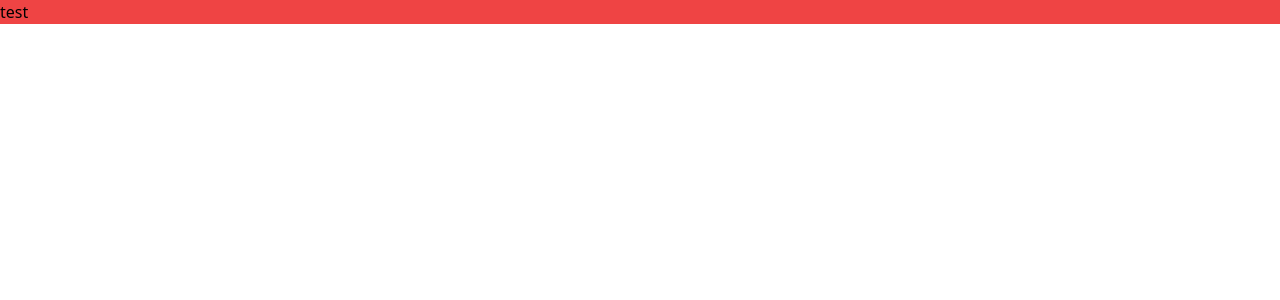
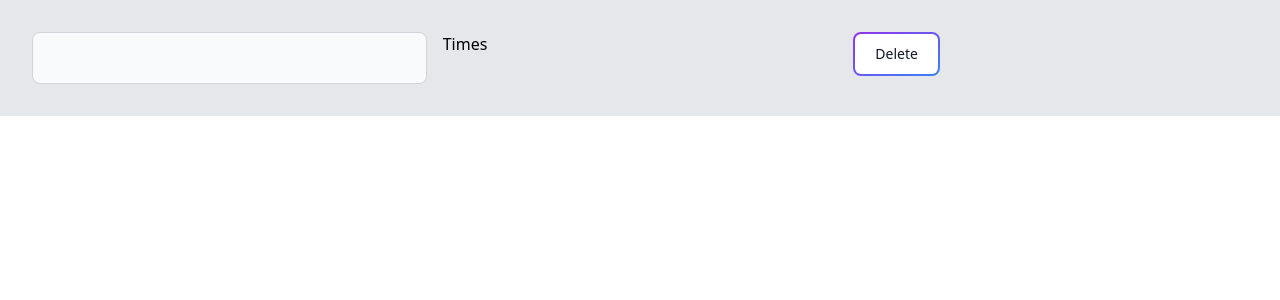
Before and after one commit to elegy00/timr, a React (Vite) app: page / in a window 1280 px wide. Shown: the top 300 px of the page. Built offline with nearby package versions, Linux system fonts and the light colour scheme.

Commit message:
add basic things

```diff
--- a/package.json
+++ b/package.json
@@ -10,7 +10,9 @@
     "preview": "vite preview"
   },
   "dependencies": {
+    "classnames": "^2.3.2",
     "react": "^18.2.0",
+    "react-aria": "^3.29.1",
     "react-dom": "^18.2.0"
   },
   "devDependencies": {
--- a/src/App.tsx
+++ b/src/App.tsx
@@ -1,3 +1,6 @@
+import { Button } from "./components/atoms/Button/Button";
+import { Input } from "./components/atoms/Input/Input";
+
 function App() {
   // const onTest = useCallback(async () => {
   //   navigator.storage &&
@@ -16,7 +19,16 @@
   //   console.log("2", res2);
   // }, []);
 
-  return <div className="bg-red-500">test</div>;
+  return (
+    <div className="bg-gray-200 p-4 md:p-8">
+      <div className="grid grid-cols-3 gap-4">
+        <Input />
+        <span>Times</span>
+        <Button className="w-fit ">Delete</Button>
+      </div>
+      {/* <Button>Add Project</Button> */}
+    </div>
+  );
 }
 
 export default App;
--- /dev/null
+++ b/src/components/atoms/Button/Button.tsx
@@ -0,0 +1,25 @@
+import { PropsWithChildren } from "react";
+import { Styleable } from "../../../types/styleable";
+import classNames from "classnames";
+
+type Props = PropsWithChildren<React.ButtonHTMLAttributes<HTMLButtonElement>> &
+  Styleable;
+
+const Button = (props: Props) => {
+  const { children, className, ...rest } = props;
+  return (
+    <button
+      {...rest}
+      className={classNames(
+        "relative inline-flex items-center justify-center p-0.5 mb-2 mr-2 overflow-hidden text-sm font-medium text-gray-900 rounded-lg group bg-gradient-to-br from-purple-600 to-blue-500 group-hover:from-purple-600 group-hover:to-blue-500 hover:text-white dark:text-white focus:ring-4 focus:outline-none focus:ring-blue-300 dark:focus:ring-blue-800",
+        className
+      )}
+    >
+      <span className="relative px-5 py-2.5 transition-all ease-in duration-75 bg-white dark:bg-gray-900 rounded-md group-hover:bg-opacity-0">
+        {children}
+      </span>
+    </button>
+  );
+};
+
+export { Button };
--- /dev/null
+++ b/src/components/atoms/Input/Input.tsx
@@ -0,0 +1,20 @@
+import classNames from "classnames";
+import { InputHTMLAttributes } from "react";
+import { Styleable } from "../../../types/styleable";
+
+type Props = InputHTMLAttributes<HTMLInputElement> & Styleable;
+
+const Input = (props: Props) => {
+  const { className, ...rest } = props;
+  return (
+    <input
+      {...rest}
+      className={classNames(
+        "bg-gray-50 border border-gray-300 text-gray-900 text-sm rounded-lg focus:ring-blue-500 focus:border-blue-500 block w-full p-2.5 dark:bg-gray-700 dark:border-gray-600 dark:placeholder-gray-400 dark:text-white dark:focus:ring-blue-500 dark:focus:border-blue-500",
+        className
+      )}
+    />
+  );
+};
+
+export { Input };
--- /dev/null
+++ b/src/types/styleable.ts
@@ -0,0 +1,3 @@
+export interface Styleable {
+  className?: string;
+}
```
Also changed, not shown: 1 other file (tests, documents, lock files or other folders).
